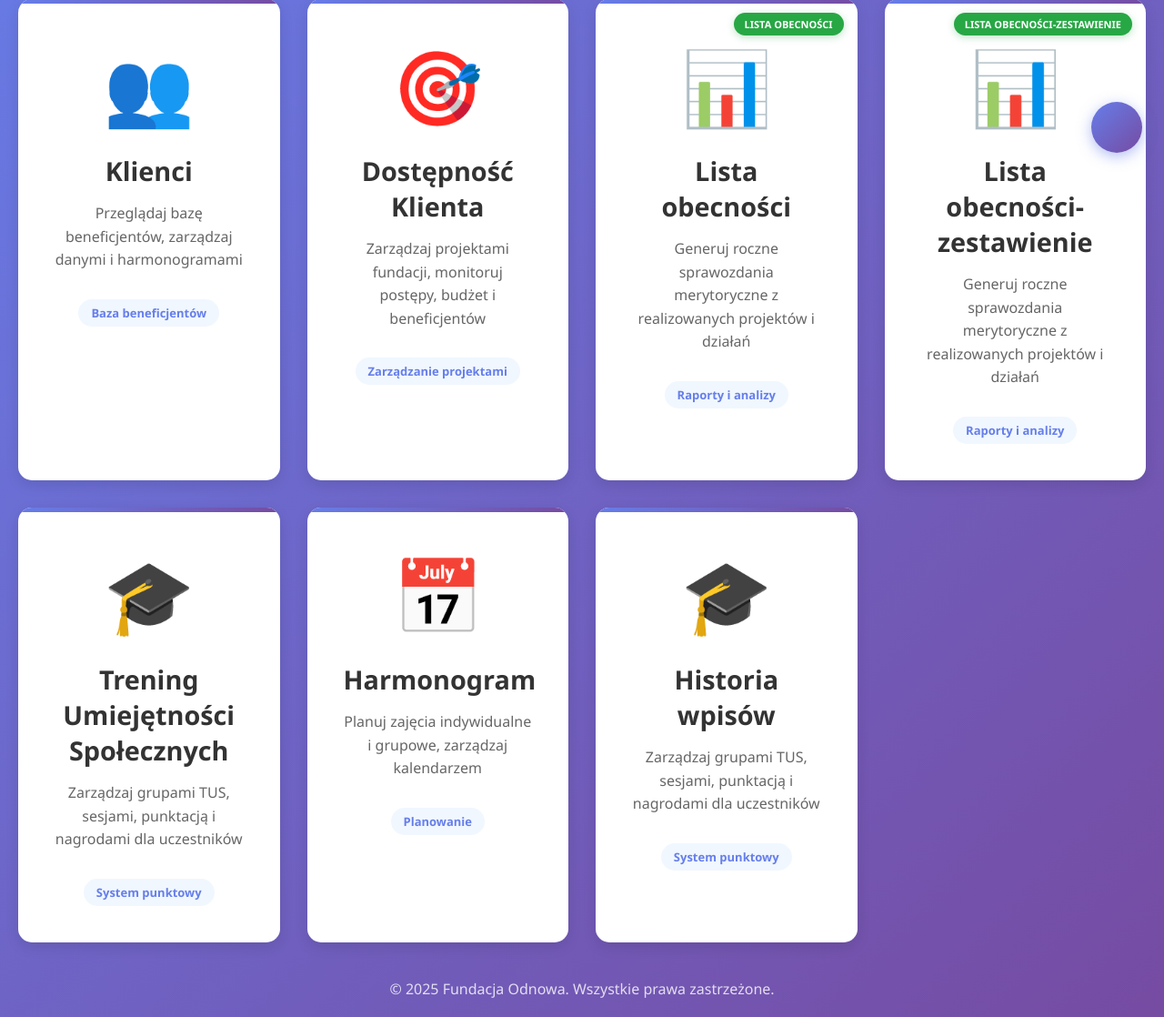
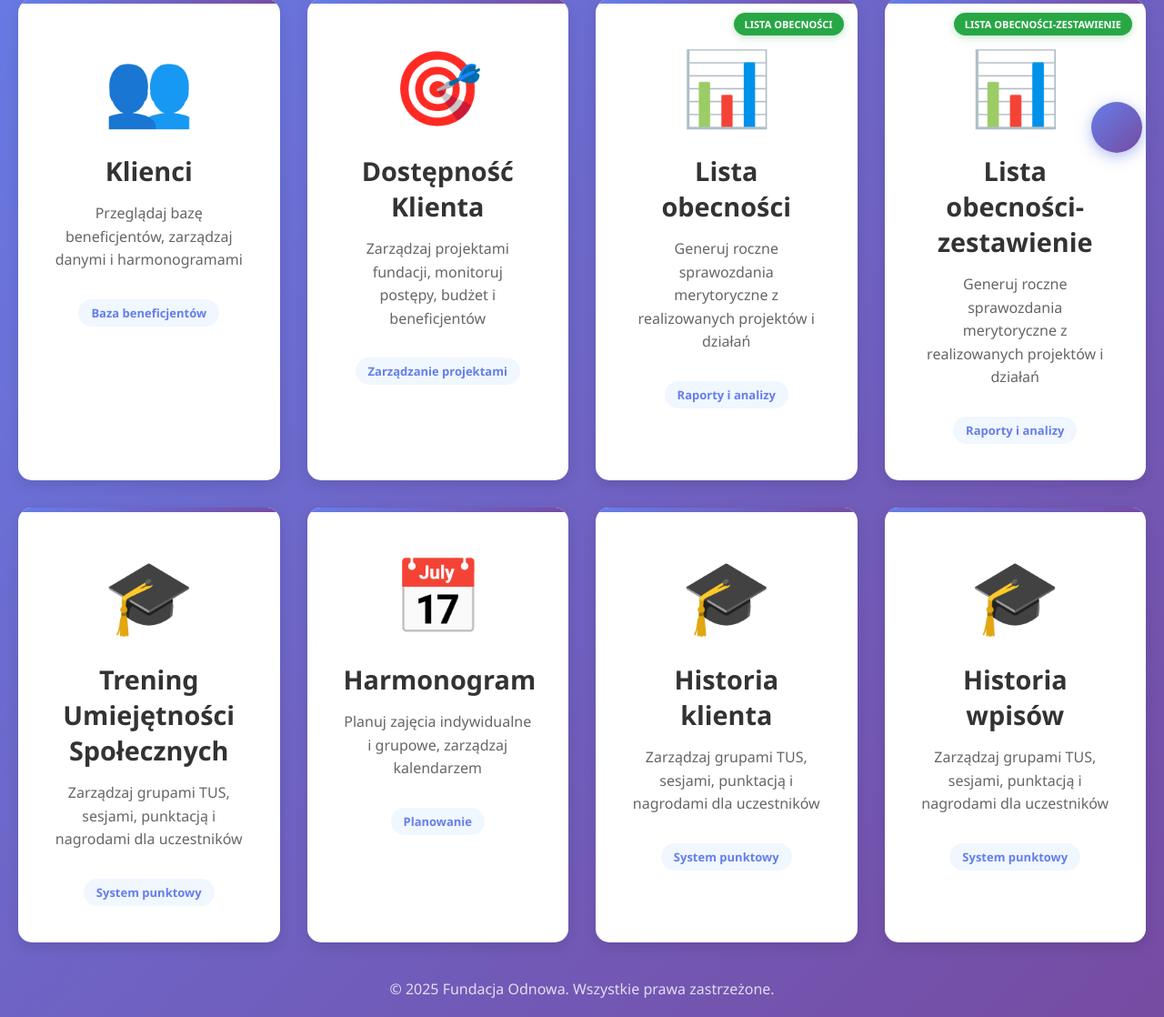
Before and after one commit to romloj/centrum, a Flask app: page /klient_panel in a window 1280 px wide. Shown: the part 248-1366 px from the top of the page at 91% size. Run offline with Flask 3, Linux system fonts and the light colour scheme; the visitor is signed in with stand-in values (Sample User, id 1); data that the repository does not hold is empty; parts of the project's set-up code (start-up, migrations or seed data) failed here and were passed over; some libraries are stand-ins or nearby versions.

Commit message:
Update klient-panel.html

```diff
--- a/templates/klient-panel.html
+++ b/templates/klient-panel.html
@@ -316,6 +316,18 @@
             <!--Historia klienta-->
             <div class="module-card" onclick="navigateTo('{{ url_for('historia') }}')">
                 <span class="module-icon">🎓</span>
+                <h2 class="module-title">Historia klienta</h2>
+                <p class="module-description">
+                    Zarządzaj grupami TUS, sesjami, punktacją i nagrodami dla uczestników
+                </p>
+                <span class="module-badge">System punktowy</span>
+            </div>
+            {% endif %}
+
+            {% if is_admin or therapist_id %}
+            <!--Historia wpisów-->
+            <div class="module-card" onclick="navigateTo('{{ url_for('dziennik') }}')">
+                <span class="module-icon">🎓</span>
                 <h2 class="module-title">Historia wpisów</h2>
                 <p class="module-description">
                     Zarządzaj grupami TUS, sesjami, punktacją i nagrodami dla uczestników
```
